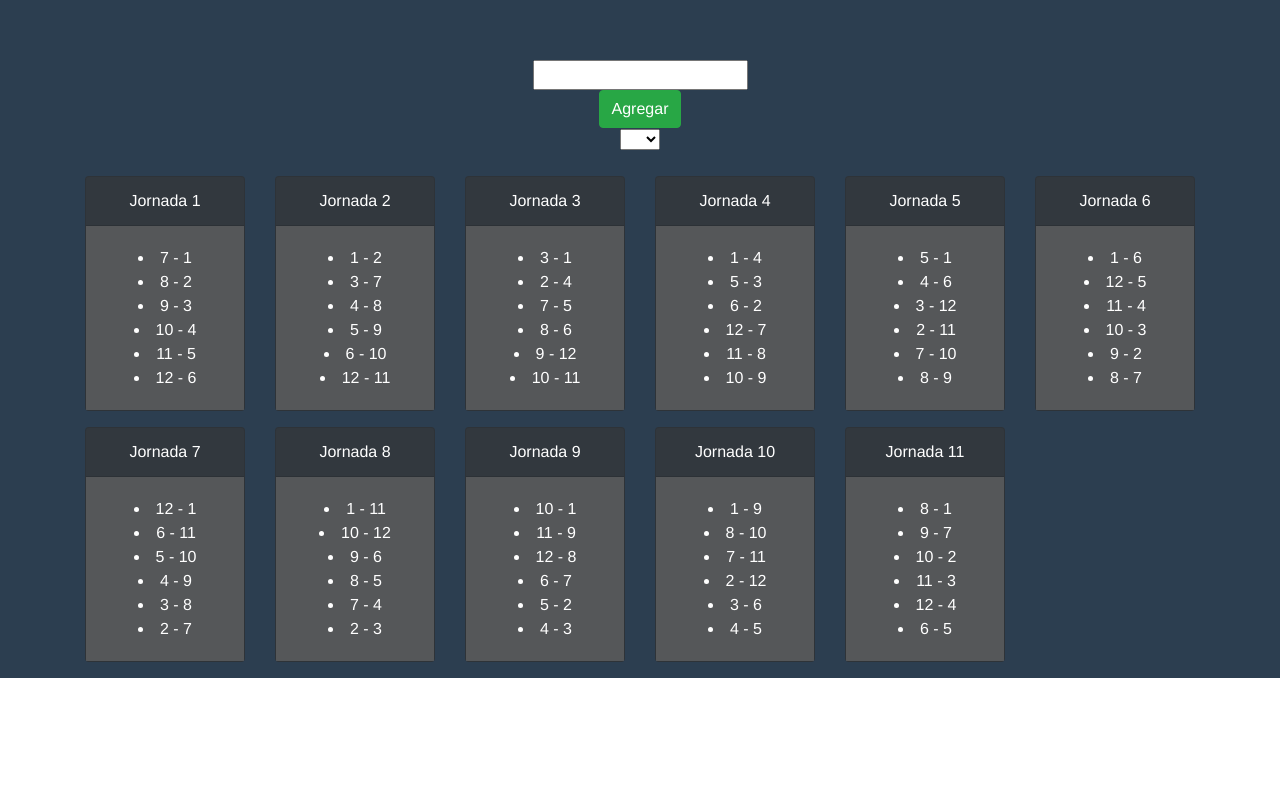
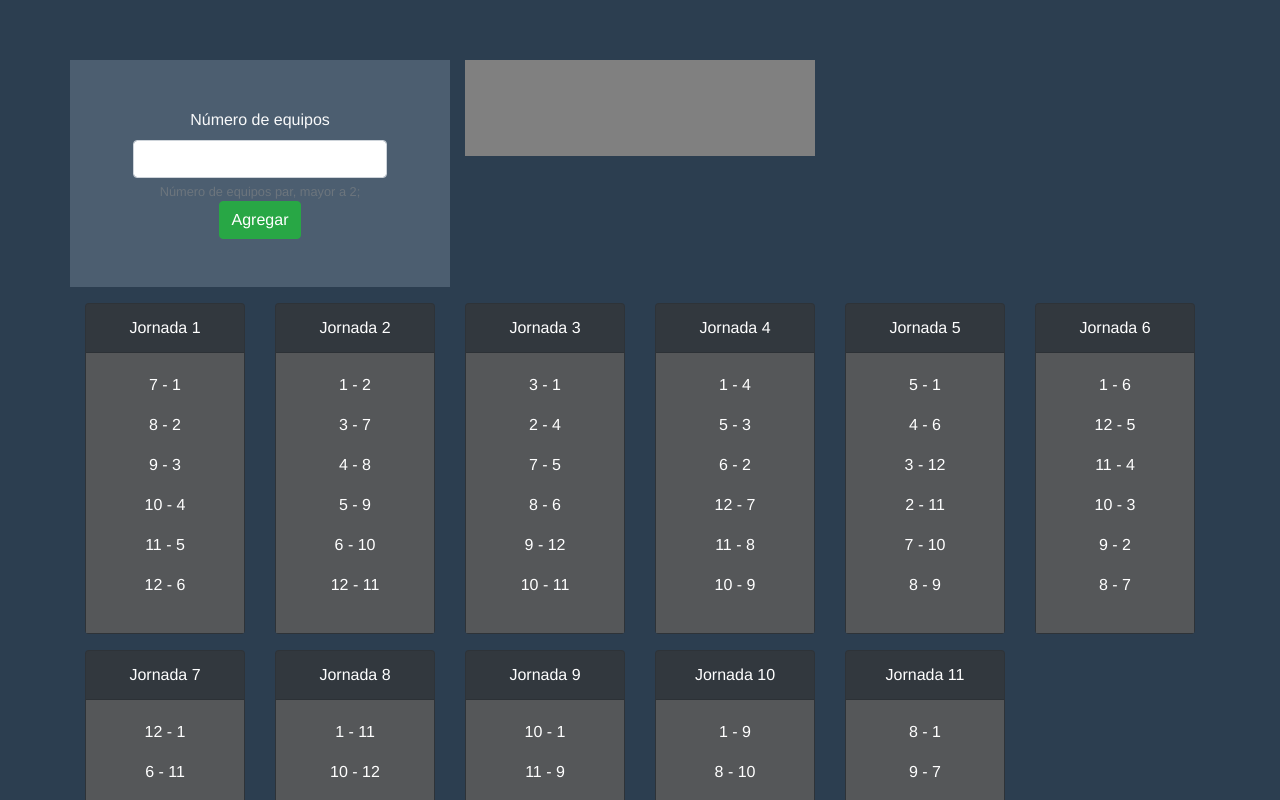
Before and after one commit to vndrd/fixturev, a Vue app: page / in a window 1280 px wide. Shown: the top 800 px of the page. Built offline with nearby package versions, Linux system fonts and the light colour scheme.

Commit message:
formulario + estilos

```diff
--- a/src/components/Table.vue
+++ b/src/components/Table.vue
@@ -4,6 +4,7 @@ export default {
     data(){
     return {
         observado: 0,
+        numEquipos: '',
         allClubs : [
             {id:1, cntVisita: 0,cntLocal:0, last: '',nombre: ''},
             {id:2, cntVisita: 0,cntLocal:0, last: '',nombre: ''},
@@ -83,21 +84,33 @@ export default {
 
 <template>
 <div>
-    <form>
-        <input type="text" v-model="name">
-        <br>
-        <button @click="agregar" class="btn btn-success"> Agregar </button>
-        <br>
-        <select v-model="observado">
+    <b-container class="mb-3" >
+        <b-row>
+            <b-col md="4" class="formulario" >
+                <div  class="p-5">
+                    <label for="text-password" class="text-light">Número de equipos</label>
+                    <b-input type="text" v-model="numEquipos" ></b-input>
+                    <b-form-text id="password-help-block">
+                        Número de equipos par, mayor a 2;
+                    </b-form-text>
+                    <b-button variant="success" @click="agregar">Agregar</b-button>
+                </div>
+            </b-col>
+            <b-col md="4" >
+                <div class="p-5" style="background:gray;">
+
+                </div>
+            </b-col>
+        </b-row>
+    </b-container>
+        <!-- <select v-model="observado">
             <option v-for="club in allClubs" :key="club.id" :value="club.id">{{club.id}}</option>
-        </select>
-    </form>
-    <br>
+        </select> -->
     <b-container>
         <b-row>
             <b-col sm="6" md="2" v-for="(jornada,index) in matches" :key="index" >
                 <b-card bg-variant="dark" text-variant="white" :header="'Jornada '+jornada.numero" class="text-center">
-                    <li v-for="(partido,i) in jornada.partidos" :key="i+'q'">
+                    <p v-for="(partido,i) in jornada.partidos" :key="i+'q'">
                         <span :style="[observado == partido.local ? {'background':'lightgreen'}:{} ]">
                             {{partido.local}}
                         </span>
@@ -105,7 +118,7 @@ export default {
                         <span :style="[observado == partido.visita ? {'background':'orange'}:{} ]">
                             {{partido.visita}}
                         </span>
-                    </li>
+                    </p>
                 </b-card>
             </b-col>
         </b-row>
@@ -160,4 +173,7 @@ export default {
 .color-rojo{
     background: orangered;
 }
+.formulario {
+    background: rgba($color: #4c5e70, $alpha: 1);
+}
 </style>
```
